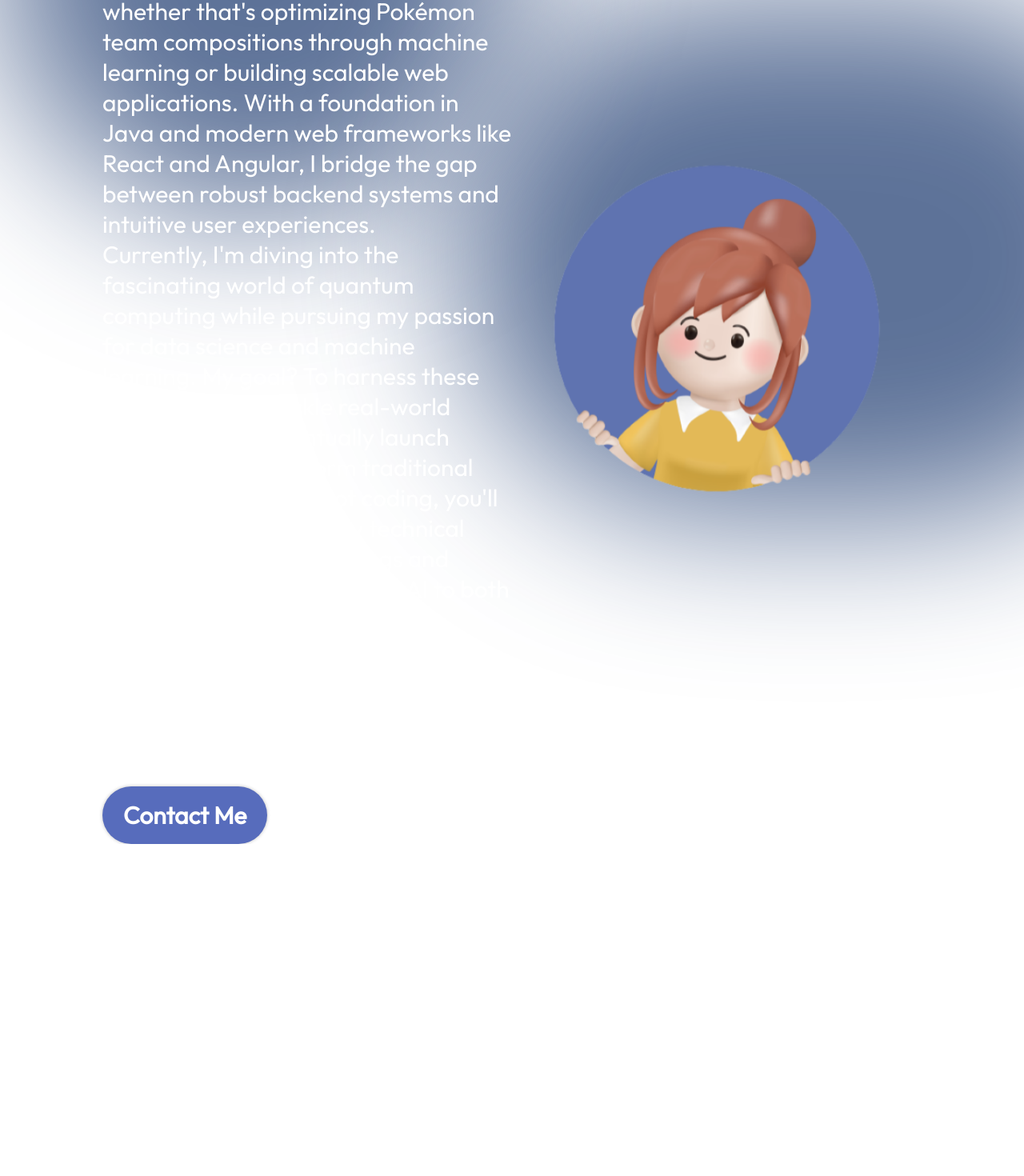
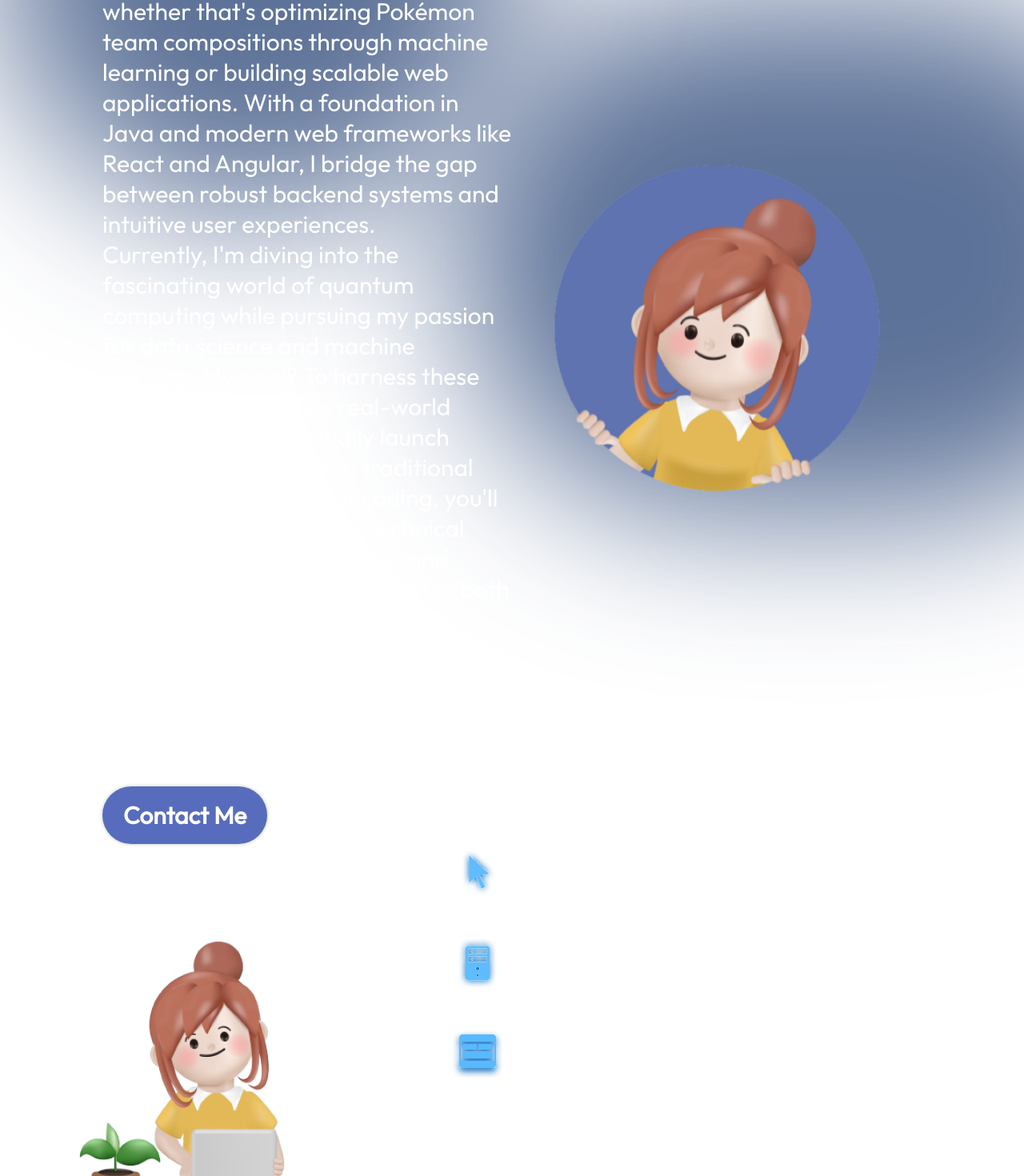
Before and after one commit to OiMickBoi/Personal-Website, a React (Vite) app in the folder react-portfolio/: page / in a window 1280 px wide. Shown: the part 393-1863 px from the top of the page at 80% size. Before the commit the page ends 1448 px from the top, so only its background shows below. Built offline with nearby package versions, Linux system fonts and the light colour scheme.

Commit message:
about updates

```diff
--- a/react-portfolio/src/App.jsx
+++ b/react-portfolio/src/App.jsx
@@ -1,6 +1,7 @@
 import styles from "./App.module.css"
 import { NavBar } from "./components/NavBar/Navbar";
 import { Hero } from "./components/Hero/Hero";
+import { About } from "./components/About/About";
 
 function App() {
 
@@ -8,6 +9,7 @@ function App() {
     <div className={styles.app}>
       <NavBar />
       <Hero />
+      <About />
     </div>
   );
 }
--- /dev/null
+++ b/react-portfolio/src/components/About/About.jsx
@@ -0,0 +1,44 @@
+ import React from "react";
+
+import { getImageUrl } from "../../utils";
+import styles from "./About.module.css";
+
+export const About = () => {
+  return (
+     <section className={styles.container}>
+      <div className={styles.content}>
+        <div className={styles.leftCol}>
+          <h2 className={styles.title}>About</h2>
+          <img src={getImageUrl("about/aboutImage.png")}/>
+        </div>
+        <div className={styles.rightCol}>
+          <ul>
+            <li>
+              <img src={getImageUrl("about/cursorIcon.png")}/>
+              <h4>Frontend Developer</h4>
+              <p>I'm a front-end developer with experince in
+                building responsive and optimized sites</p>
+            </li>
+
+            <li>
+              <img src={getImageUrl("about/serverIcon.png")}/>
+              <h4>Frontend Developer</h4>
+              <p>I have experience developing fast and optimzed
+                back-end systems and API</p>
+            </li>
+
+            <li>
+              <img src={getImageUrl("about/uiIcon.png")}/>
+              <h4>Frontend Developer</h4>
+              <p>I have designed multiple landing pages
+                and have created design systems as well</p>
+            </li>
+
+
+
+          </ul>
+        </div>
+      </div>
+     </section>
+  );
+};
--- /dev/null
+++ b/react-portfolio/src/components/About/About.module.css
@@ -0,0 +1,20 @@
+@import "../../vars.css"
+
+
+.container {
+  position:relative;
+  display:flex;
+  align-items: center;
+  justify-content: space-between;
+  margin-top: 49px;
+  z-index: 1;
+  margin-left: 10%;
+  margin-right: 10%;
+  background-color: black;
+}
+
+.content {
+  display: flex;
+  align-items:flex-start;
+  color: var(--color-text);
+}
```
Also changed, not shown: 1 other file (tests, documents, lock files or other folders).
